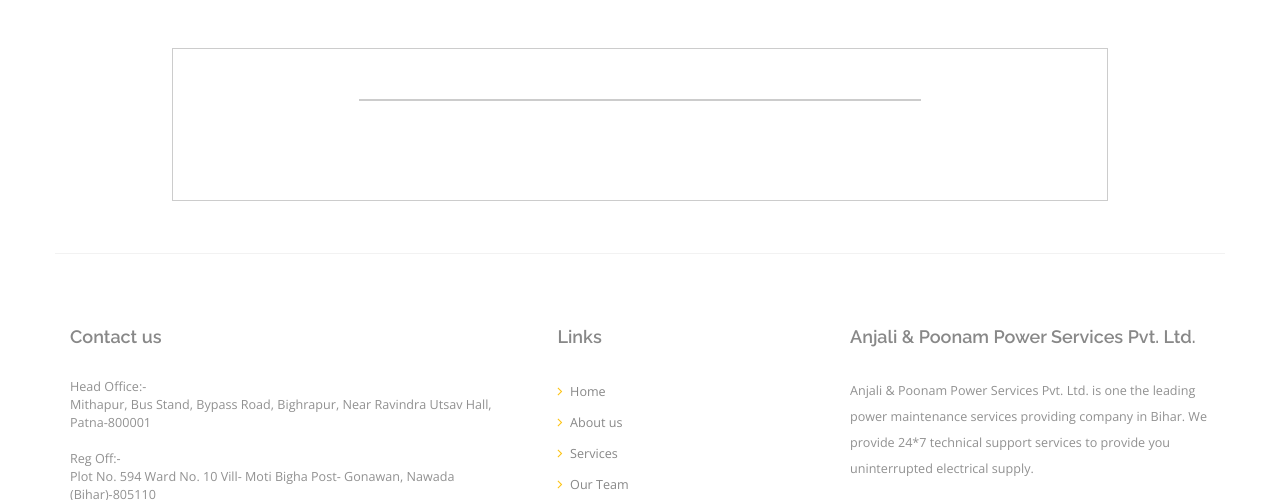
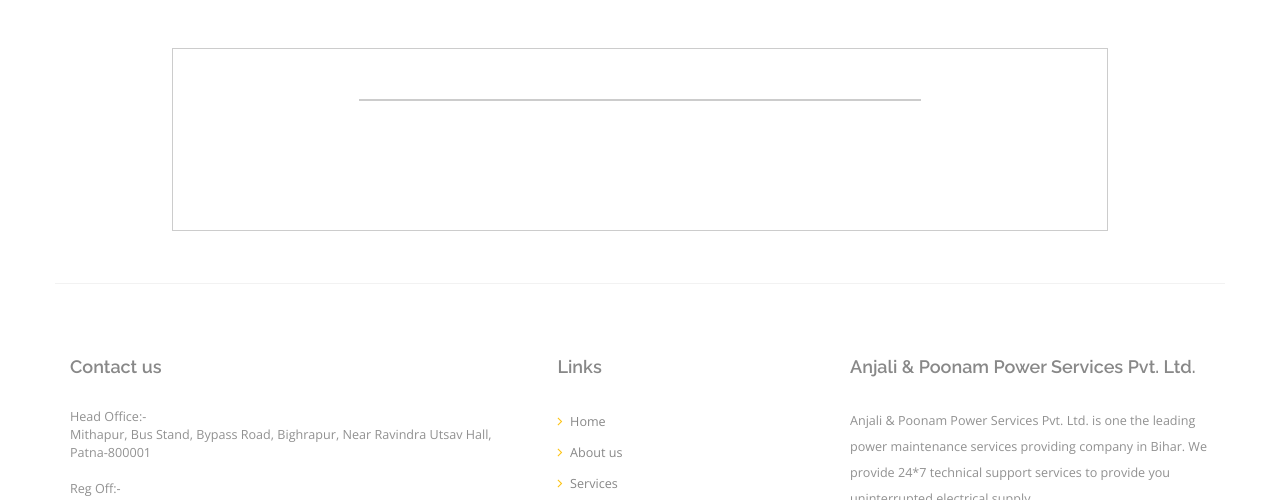
Before and after one commit to Nation-Connect/sashaktvihar, a PHP site: page /service_details.php?id=1 in a window 1280 px wide. Shown: the part 326-826 px from the top of the page. Run offline with PHP 8.4, Linux system fonts and the light colour scheme; data that the repository does not hold is empty; some libraries are stand-ins or nearby versions.

Commit message:
service_details page modification

```diff
--- a/css/style.css
+++ b/css/style.css
@@ -467,7 +467,7 @@ position:relative;
   margin-right:auto;
   border:1px solid #ccc;
   margin-top:80px;
-  padding-bottom: 20px;
+  padding-bottom: 50px;
 }
 .servicedetailsmain h2{
   margin-top:50px;
```
